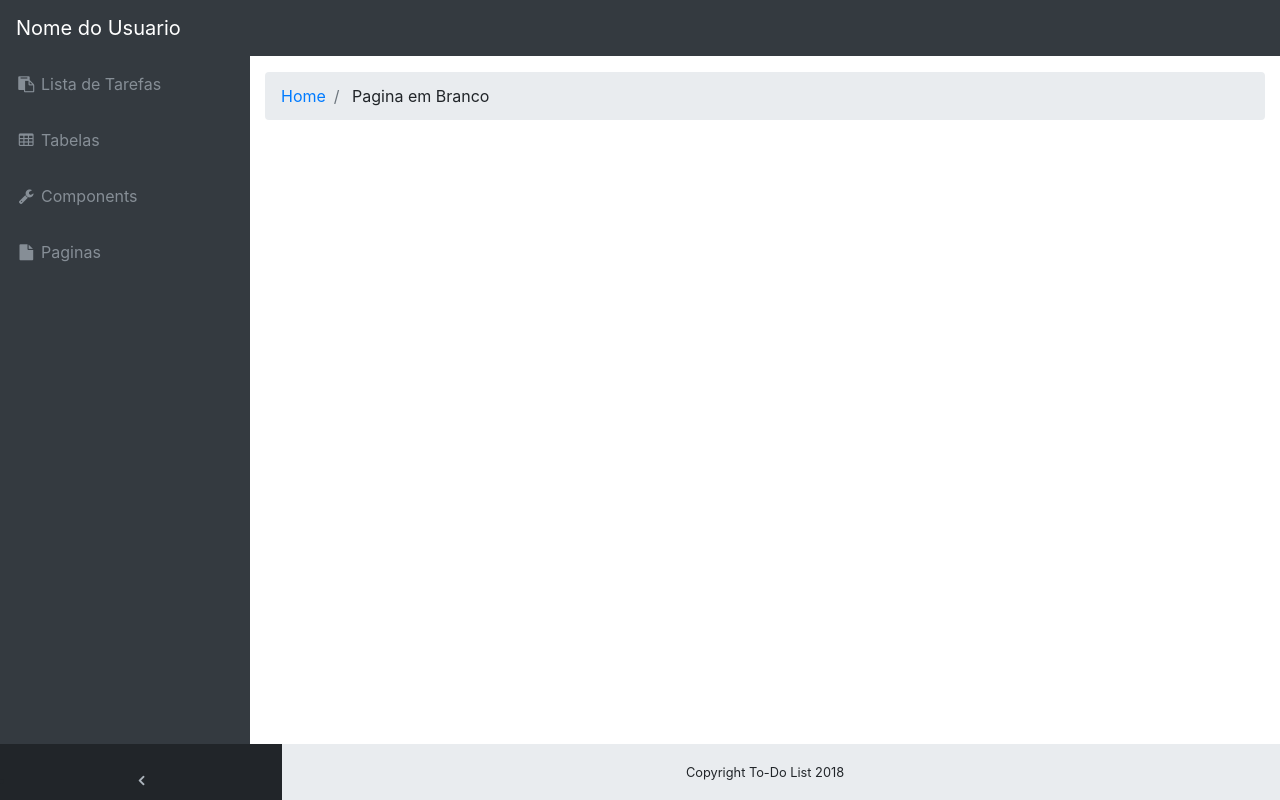
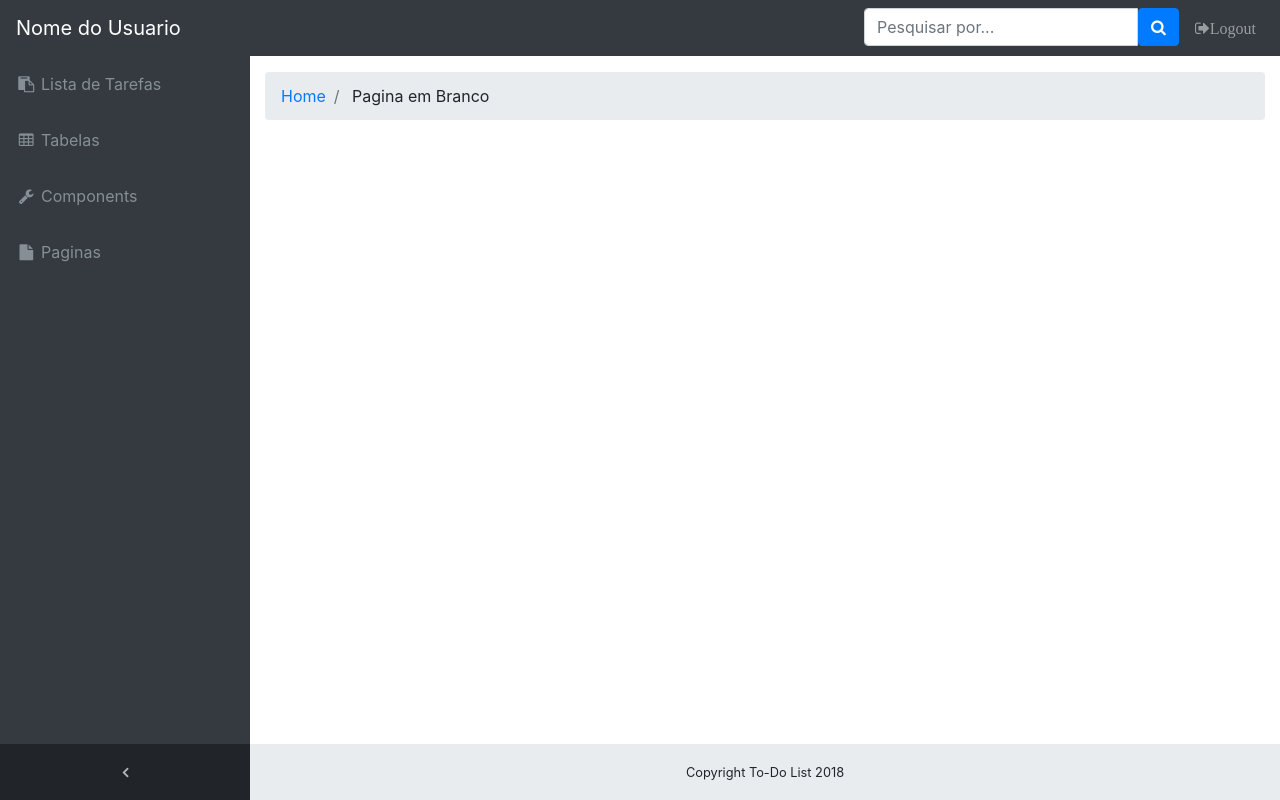
Before and after one commit to JoanesMiranda/To-Do-List, a PHP site: page / in a window 1280 px wide. Run offline with PHP 8.4, Linux system fonts and the light colour scheme.

Commit message:
Correção do problema do menu lateral e criação dos botões pesquisar e sair.

```diff
--- a/index.php
+++ b/index.php
@@ -42,11 +42,31 @@
                             <span class="nav-link-text">Paginas</span>
                         </a>
                     </li>
+
                 </ul>
-                <ul class="navbar sidenav-toggler">
+                <ul class="navbar-nav sidenav-toggler">
                     <li class="nav-item">
                         <a id="sidenavToggler" class="nav-link text-center">
                             <i class="fa fa-fw fa-angle-left"></i>
+                        </a>
+                    </li>
+                </ul>
+                <ul class="navbar-nav ml-auto">
+                    <li class="nav-item">
+                        <form class="form-inline my-2 my-lg-0 mr-lg-2">
+                            <div class="input-group">
+                                <input type="text" class="form-control" placeholder="Pesquisar por...">
+                                <span class="input-group-btn">
+                                    <button class="btn btn-primary" type="button">
+                                        <i class="fa fa-search"></i>
+                                    </button>
+                                </span>
+                            </div>
+                        </form>
+                    </li>
+                    <li class = "nav-item">
+                        <a class="nav-link "href="">
+                            <i class="fa fa-sign-out">Logout</i>
                         </a>
                     </li>
                 </ul>
@@ -58,8 +78,8 @@
                     <li class="breadcrumb-item">
                         <a href="index.html">Home</a>
                     </li>
-                     <li class="breadcrumb-item">
-                      Pagina em Branco
+                    <li class="breadcrumb-item">
+                        Pagina em Branco
                     </li>
                 </ol>
             </div>
```
